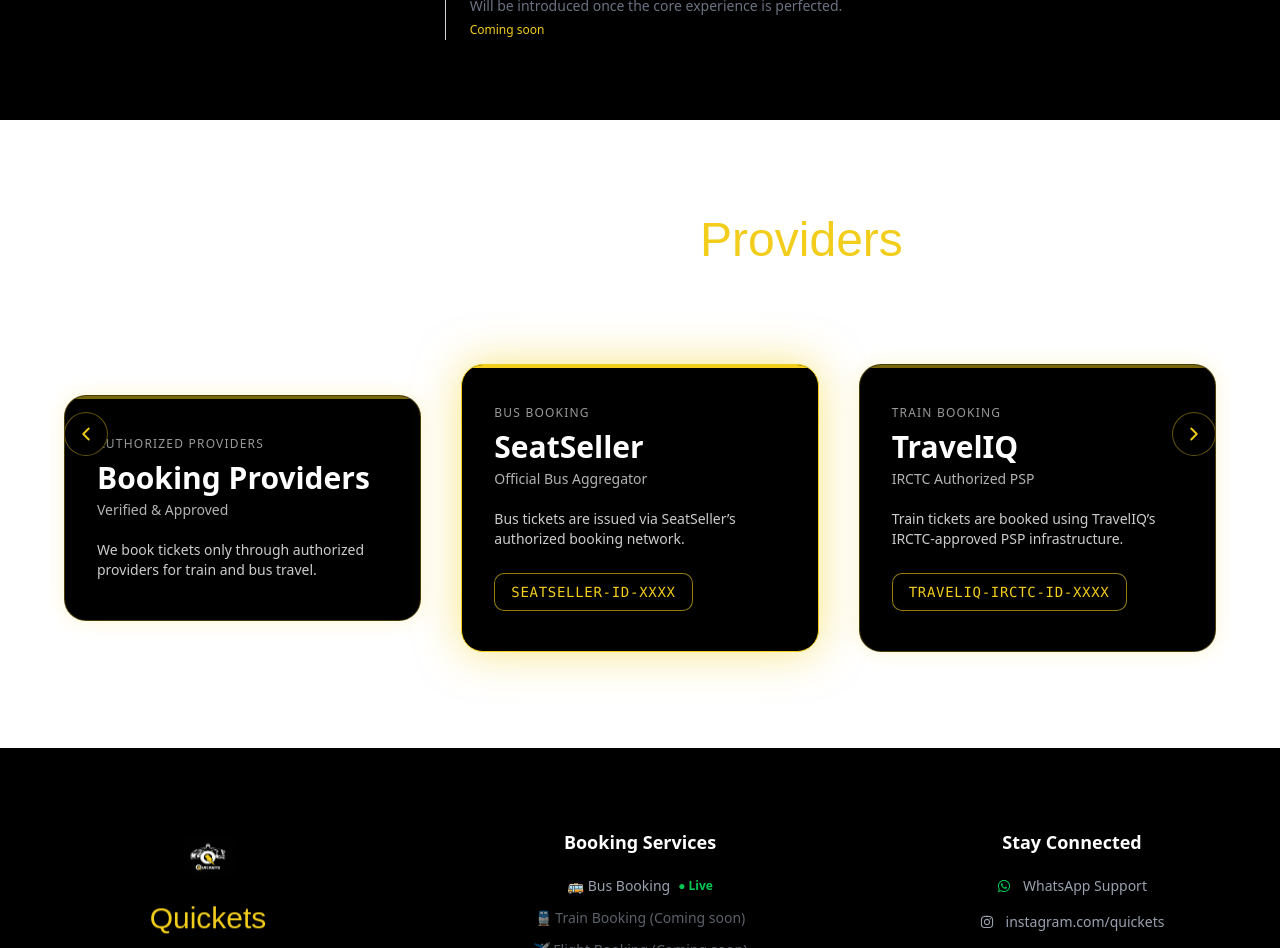
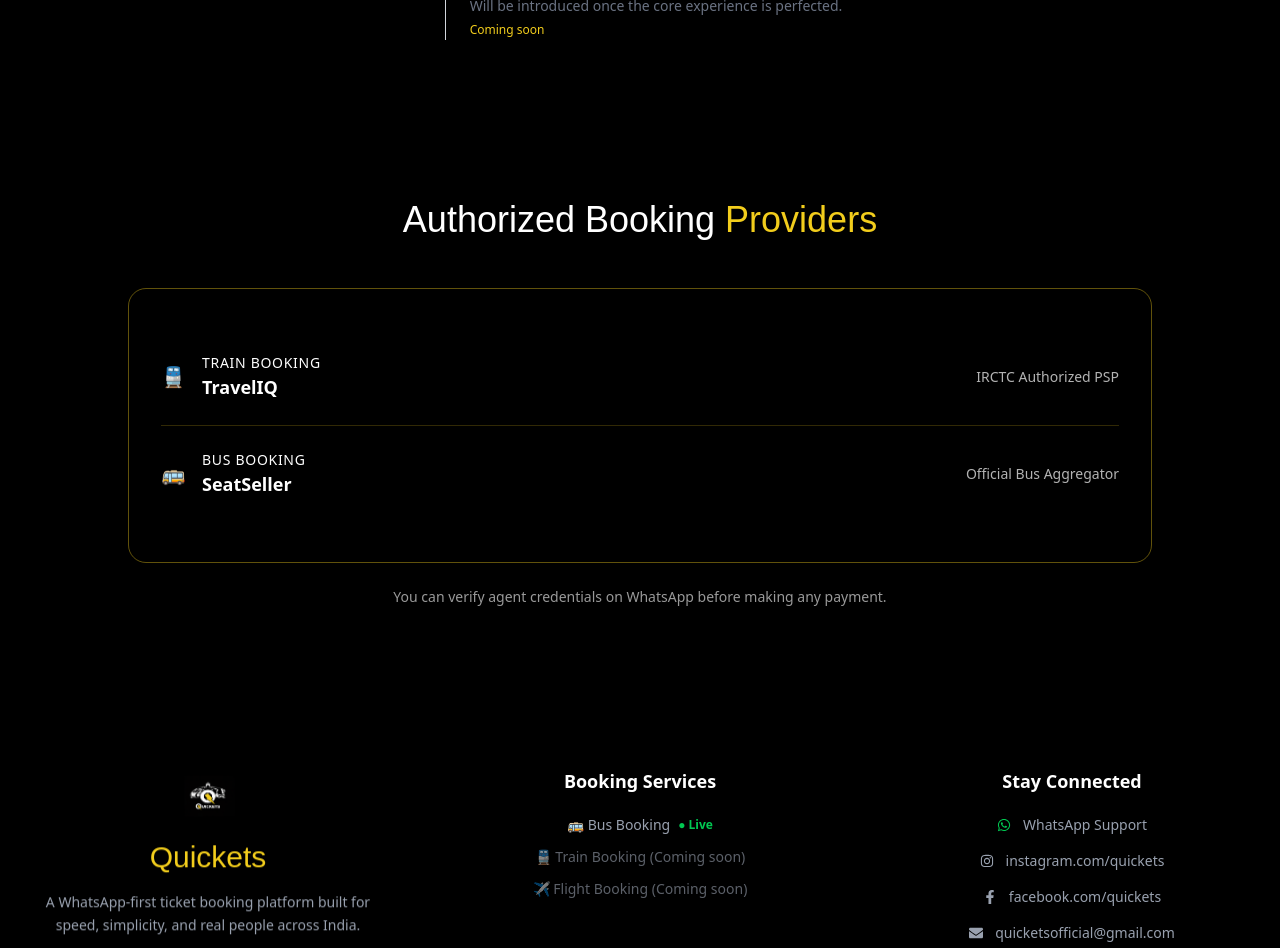
Before and after one commit to jonesofficial/Quickets.co.in, a React (Vite) app: page / in a window 1280 px wide. Shown: the part 3700-4648 px from the top of the page. Built offline with nearby package versions, Linux system fonts and the light colour scheme; a web font is replaced by a local one.

Commit message:
Added Authorization Strip Section

```diff
--- a/src/App.jsx
+++ b/src/App.jsx
@@ -34,10 +34,10 @@
 import BookingAvailability from "@/components/BookingAvailability.jsx";
 import FooterContact from "@/components/FooterContact.jsx";
 import Loader from "@/components/Loader.jsx";
-import BookingAgentCarousel from "@/components/BookingAgentCarousel.jsx";
 
 import heroBg from "./assets/hero-bg.jpg";
 import "./App.css";
+import AuthorizationStrip from "@/components/AuthorizationStrip.jsx";
 
 export default function App() {
     const [loaded, setLoaded] = useState(false);
@@ -69,7 +69,7 @@
             <WhoIsItFor />
             <LanguageSupport />
             <BookingAvailability />
-            <BookingAgentCarousel/>
+            <AuthorizationStrip/>
             <FooterContact />
         </div>
     );
--- /dev/null
+++ b/src/components/AuthorizationStrip.jsx
@@ -0,0 +1,63 @@
+export default function AuthorizationStrip() {
+    return (
+        <section className="bg-black py-20 px-6">
+            <div className="max-w-5xl mx-auto">
+
+                {/* Heading */}
+                <h2 className="font-heading text-center text-3xl md:text-4xl text-white mb-12">
+                    Authorized Booking
+                    <span className="text-[#f2cd1c]"> Providers</span>
+                </h2>
+
+                {/* Strip */}
+                <div className="border border-[#f2cd1c]/40 rounded-2xl px-8 py-10">
+
+                    {/* Train */}
+                    <div className="flex flex-col md:flex-row md:items-center md:justify-between gap-4 py-6 border-b border-[#f2cd1c]/20">
+                        <div className="flex items-center gap-4">
+                            <span className="text-[#f2cd1c] text-xl">🚆</span>
+                            <div>
+                                <p className="text-white text-sm uppercase tracking-wider">
+                                    Train Booking
+                                </p>
+                                <p className="text-white text-lg font-semibold">
+                                    TravelIQ
+                                </p>
+                            </div>
+                        </div>
+
+                        <div className="text-white/70 text-sm">
+                            IRCTC Authorized PSP
+                        </div>
+                    </div>
+
+                    {/* Bus */}
+                    <div className="flex flex-col md:flex-row md:items-center md:justify-between gap-4 py-6">
+                        <div className="flex items-center gap-4">
+                            <span className="text-[#f2cd1c] text-xl">🚌</span>
+                            <div>
+                                <p className="text-white text-sm uppercase tracking-wider">
+                                    Bus Booking
+                                </p>
+                                <p className="text-white text-lg font-semibold">
+                                    SeatSeller
+                                </p>
+                            </div>
+                        </div>
+
+                        <div className="text-white/70 text-sm">
+                            Official Bus Aggregator
+                        </div>
+                    </div>
+
+                </div>
+
+                {/* Footnote */}
+                <p className="mt-6 text-center text-white/60 text-sm">
+                    You can verify agent credentials on WhatsApp before making any payment.
+                </p>
+
+            </div>
+        </section>
+    );
+}
--- a/src/components/BookingAgentCarousel.jsx
+++ /dev/null
@@ -1,148 +0,0 @@
-import { useEffect, useState } from "react";
-import { FiChevronLeft, FiChevronRight } from "react-icons/fi";
-
-export default function BookingAgentCarousel() {
-    const slides = [
-        {
-            tag: "Train Booking",
-            title: "TravelIQ",
-            subtitle: "IRCTC Authorized PSP",
-            desc: "Train tickets are booked using TravelIQ’s IRCTC-approved PSP infrastructure.",
-            id: "TRAVELIQ-IRCTC-ID-XXXX",
-        },
-        {
-            tag: "Authorized Providers",
-            title: "Booking Providers",
-            subtitle: "Verified & Approved",
-            desc: "We book tickets only through authorized providers for train and bus travel.",
-            id: null,
-        },
-        {
-            tag: "Bus Booking",
-            title: "SeatSeller",
-            subtitle: "Official Bus Aggregator",
-            desc: "Bus tickets are issued via SeatSeller’s authorized booking network.",
-            id: "SEATSELLER-ID-XXXX",
-        },
-    ];
-
-    const [centerIndex, setCenterIndex] = useState(1);
-
-    useEffect(() => {
-        const interval = setInterval(() => {
-            setCenterIndex((prev) => (prev + 1) % slides.length);
-        }, 4500);
-
-        return () => clearInterval(interval);
-    }, []);
-
-    const rotateLeft = () =>
-        setCenterIndex((prev) => (prev - 1 + slides.length) % slides.length);
-
-    const rotateRight = () =>
-        setCenterIndex((prev) => (prev + 1) % slides.length);
-
-    const getSlide = (offset) =>
-        slides[(centerIndex + offset + slides.length) % slides.length];
-
-    return (
-        <section className="bg-white py-24 px-6 overflow-hidden">
-            <div className="max-w-6xl mx-auto relative">
-
-                {/* Heading */}
-                <h2 className="font-heading text-center text-3xl md:text-5xl text-white mb-4">
-                    Booking Agent
-                    <span className="text-[#f2cd1c]"> Providers</span>
-                </h2>
-
-                <p className="text-center text-white/70 text-sm max-w-xl mx-auto mb-16">
-                    Train and bus tickets are booked using verified provider systems.
-                </p>
-
-                {/* Slides */}
-                <div className="flex items-center justify-center gap-10">
-
-                    <Slide data={getSlide(-1)} />
-
-                    <Slide data={getSlide(0)} center />
-
-                    <Slide data={getSlide(1)} />
-
-                </div>
-
-                {/* Controls */}
-                <button
-                    onClick={rotateLeft}
-                    className="absolute left-0 top-1/2 -translate-y-1/2
-                    w-11 h-11 rounded-full bg-black
-                    border border-[#f2cd1c]/40
-                    flex items-center justify-center
-                    hover:border-[#f2cd1c] transition"
-                    aria-label="Previous"
-                >
-                    <FiChevronLeft size={22} className="text-[#f2cd1c]" />
-                </button>
-
-                <button
-                    onClick={rotateRight}
-                    className="absolute right-0 top-1/2 -translate-y-1/2
-                    w-11 h-11 rounded-full bg-black
-                    border border-[#f2cd1c]/40
-                    flex items-center justify-center
-                    hover:border-[#f2cd1c] transition"
-                    aria-label="Next"
-                >
-                    <FiChevronRight size={22} className="text-[#f2cd1c]" />
-                </button>
-
-            </div>
-        </section>
-    );
-}
-function Slide({ data, center }) {
-    return (
-        <div className="w-[320px] md:w-[360px] transition-all duration-700 ease-in-out">
-            <div
-                className={`relative bg-black rounded-3xl px-8 py-10 border overflow-hidden
-                ${center
-                    ? "border-[#f2cd1c] shadow-[0_0_45px_rgba(242,205,28,0.55)]"
-                    : "border-[#f2cd1c]/30 shadow-[0_0_20px_rgba(242,205,28,0.2)]"
-                }`}
-            >
-                {/* Yellow accent strip */}
-                <div
-                    className={`absolute top-0 left-0 w-full h-[3px]
-                    ${center
-                        ? "bg-[#f2cd1c]"
-                        : "bg-[#f2cd1c]/50"
-                    }`}
-                />
-
-                <p className="text-xs uppercase tracking-widest text-white/60">
-                    {data.tag}
-                </p>
-
-                <h3 className="mt-2 text-3xl font-semibold text-white">
-                    {data.title}
-                </h3>
-
-                <p className="mt-1 text-sm text-white/70">
-                    {data.subtitle}
-                </p>
-
-                <p className="mt-5 text-sm text-white/80">
-                    {data.desc}
-                </p>
-
-                {data.id && (
-                    <div className="mt-6 font-mono text-sm tracking-wider
-                        bg-black px-4 py-2 rounded-lg
-                        border border-[#f2cd1c]/60
-                        text-[#f2cd1c] inline-block">
-                        {data.id}
-                    </div>
-                )}
-            </div>
-        </div>
-    );
-}
```
